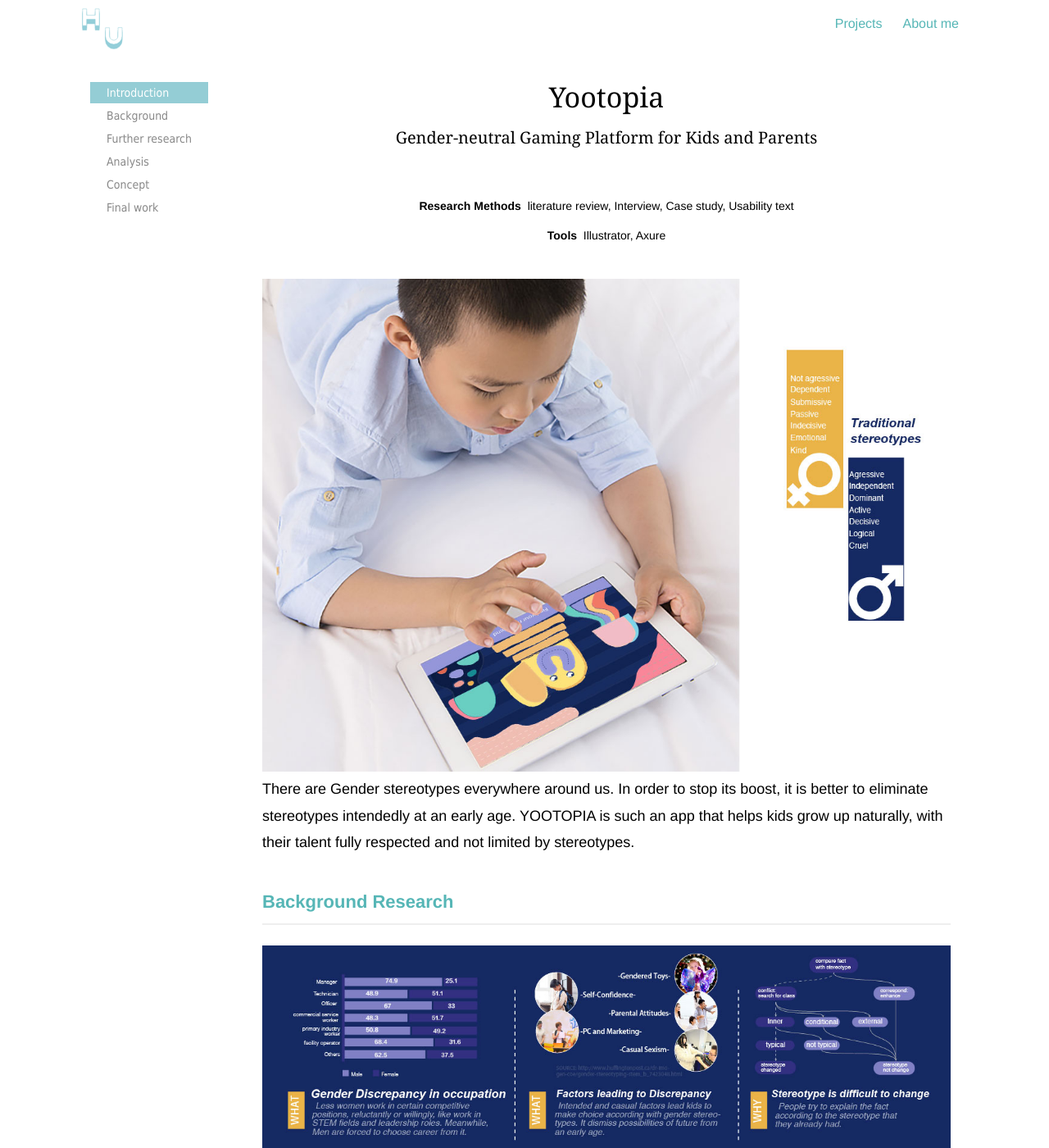
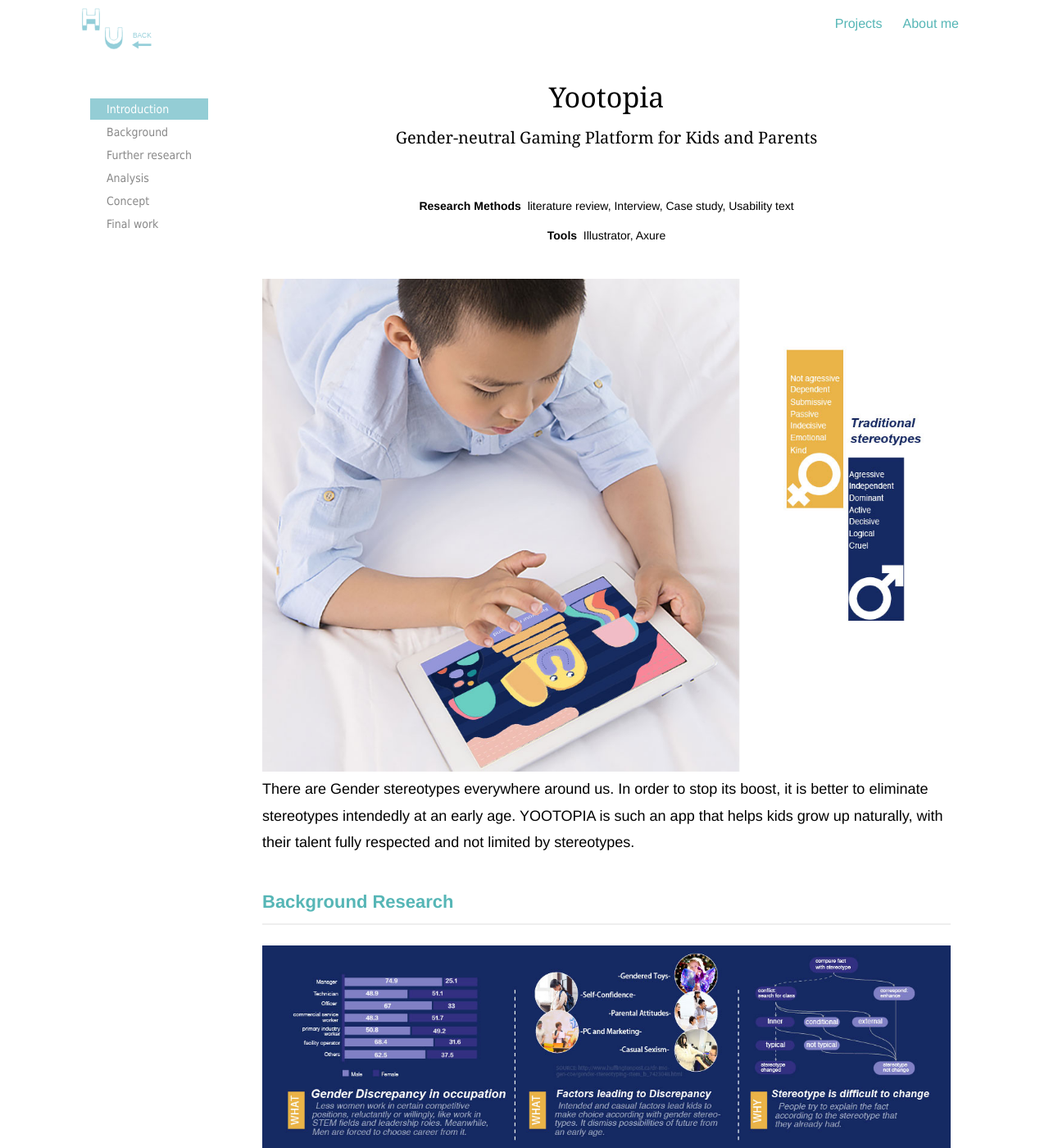
Before and after one commit to yuanyuanhu96/Potfolio-Archive, a Jekyll site: the page projects/yootopia.html, which Jekyll copies as it is, in a window 1280 px wide and 1400 px high. Shown: the whole window at 82% size. Built offline with Jekyll 4.4.1, drawn with Linux system fonts in a browser that asks for light colours.

Commit message:
Added back button to each post

```diff
--- a/CSS/index.css
+++ b/CSS/index.css
@@ -278,3 +278,8 @@
     transition: color 200ms;
 
 }
+
+
+
+.back-button {
+}
--- a/CSS/projects.css
+++ b/CSS/projects.css
@@ -382,7 +382,7 @@
 #nav {
   position: fixed;
   float: right;
-  margin: 100px 10px;
+  margin: 120px 10px;
   list-style-type: none;
   //background: #f00;
   font: 14px Tahoma, Helvetica, Arial, Helvetica;
--- a/projects/hxt.html
+++ b/projects/hxt.html
@@ -17,7 +17,8 @@
             <div class="fl">
 
                 <a href="../index.html"><img src="../images/Logo-HU.svg" alt="" width="50" /></a>
-
+                <a href="../index.html">
+                    <img src="../img/post/back.svg" alt="" width="30" /></a>
             </div>
 
             <div class="fr">
--- a/projects/ticket.html
+++ b/projects/ticket.html
@@ -17,6 +17,8 @@
             <div class="fl">
 
                 <a href="../index.html"><img src="../images/Logo-HU.svg" alt="" width="50" /></a>
+                <a href="../index.html">
+                    <img src="../img/post/back.svg" alt="" width="30" /></a>
 
             </div>
 
@@ -28,6 +30,7 @@
     </div>
     <div class="container">
         <div class="left">
+
             <ul id="nav">
                 <li><a href="#step1"> Challenge</a></li>
                 <li><a href="#step2"> Understand Context</a></li>
--- a/projects/wasa.html
+++ b/projects/wasa.html
@@ -17,7 +17,8 @@
             <div class="fl">
 
                 <a href="../index.html"><img src="../images/Logo-HU.svg" alt="" width="50" /></a>
-
+                <a href="../index.html">
+                    <img src="../img/post/back.svg" alt="" width="30" /></a>
             </div>
 
             <div class="fr">
--- a/projects/yootopia.html
+++ b/projects/yootopia.html
@@ -17,7 +17,8 @@
             <div class="fl">
 
                 <a href="../index.html"><img src="../images/Logo-HU.svg" alt="" width="50" /></a>
-
+                <a href="../index.html">
+                    <img src="../img/post/back.svg" alt="" width="30" /></a>
             </div>
 
             <div class="fr">
```
Also changed, not shown: img/post/back.svg (added).
